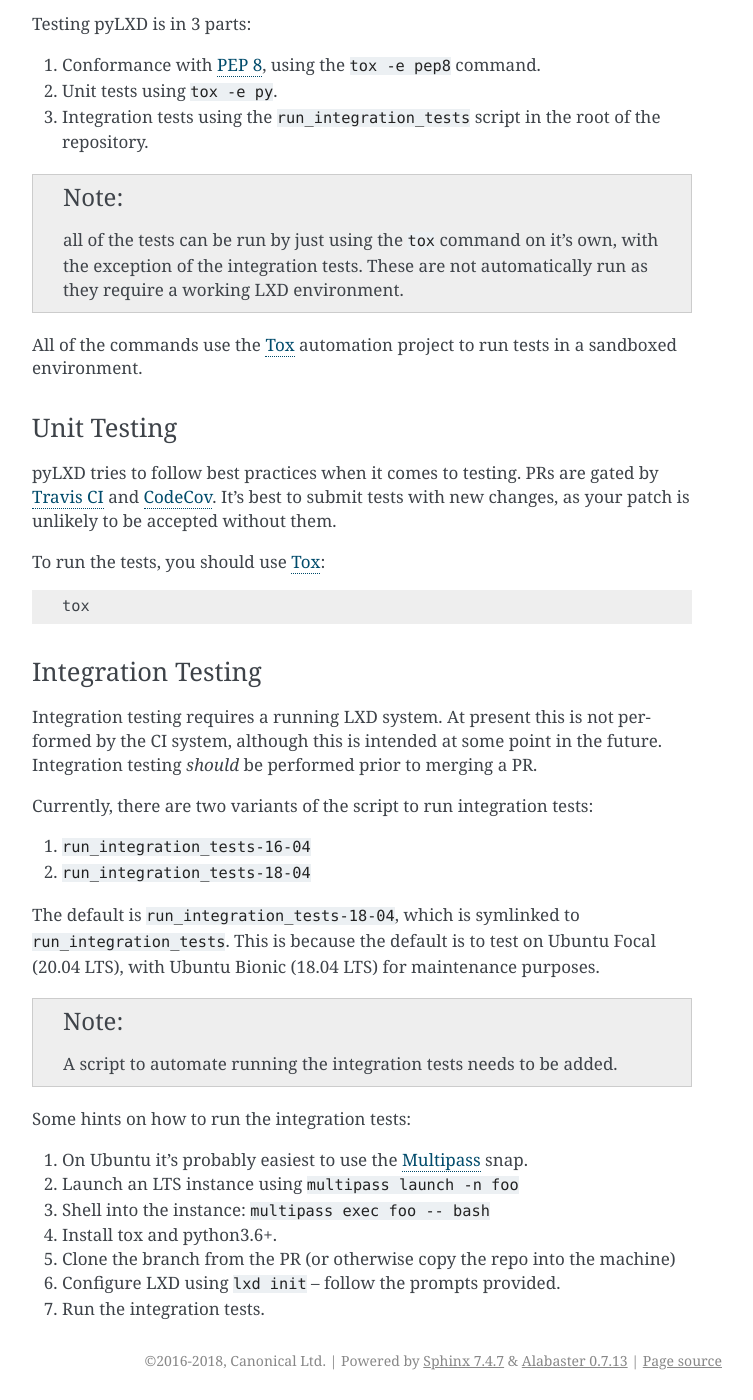
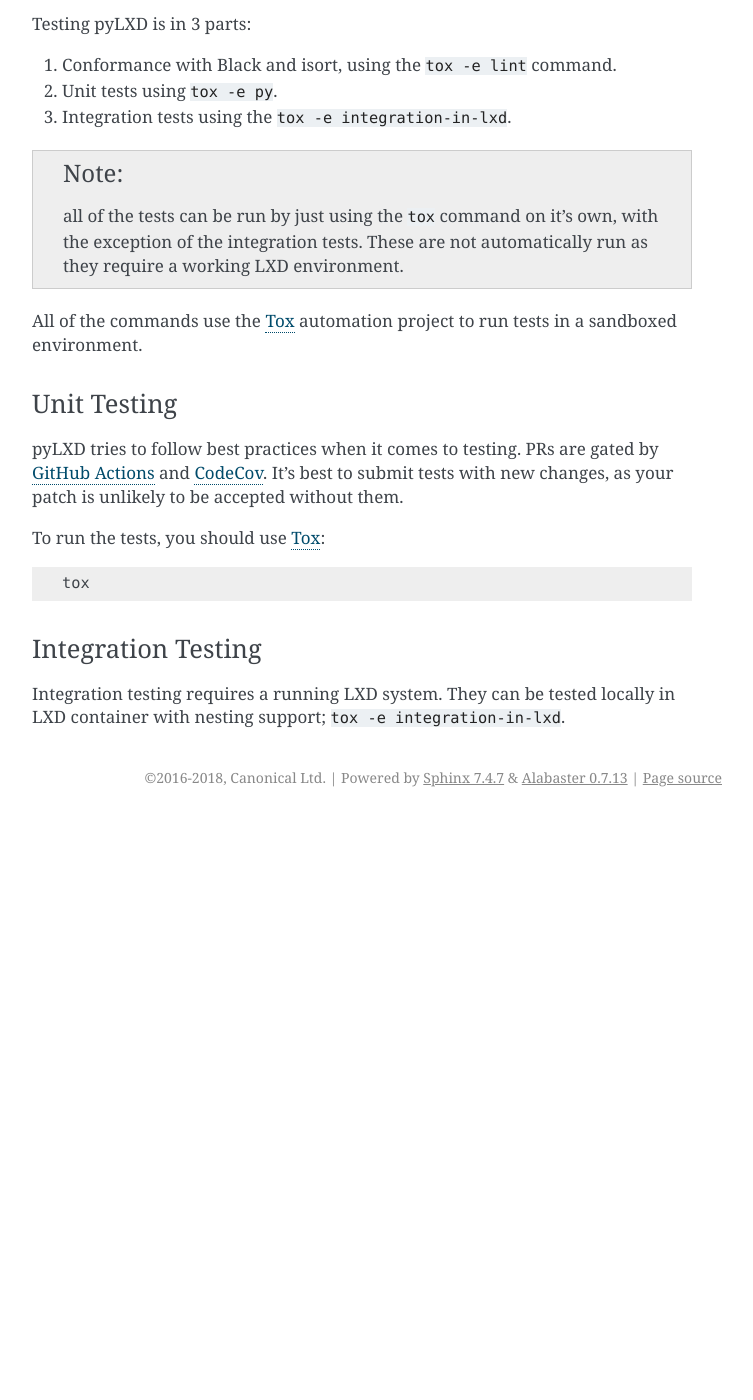
Before and after one commit to canonical/pylxd, a Sphinx documentation site: the page built from doc/source/contributing.rst, in a window 1280 px wide and 1400 px high, scrolled down 1766 px. Shown: the whole window, without its empty margins (388-1141 px from the left). Built offline with Sphinx 7.4.7, drawn with Linux system fonts in a browser that asks for light colours; after the commit the page ends 2583 px from its top, so only the background shows below that.

Commit message:
Update the contributing docs to reflect recent changes
Signed-off-by: Dougal Matthews <dougal@dougalmatthews.com>

```diff
--- a/doc/source/contributing.rst
+++ b/doc/source/contributing.rst
@@ -77,10 +77,9 @@ Testing
 
 Testing pyLXD is in 3 parts:
 
-1. Conformance with `PEP 8`_, using the ``tox -e pep8`` command.
+1. Conformance with Black and isort, using the ``tox -e lint`` command.
 2. Unit tests using ``tox -e py``.
-3. Integration tests using the ``run_integration_tests`` script in the root of
-   the repository.
+3. Integration tests using the ``tox -e integration-in-lxd``.
 
 .. note:: all of the tests can be run by just using the ``tox`` command on it's
           own, with the exception of the integration tests.  These are not
@@ -94,7 +93,7 @@ Unit Testing
 ^^^^^^^^^^^^
 
 pyLXD tries to follow best practices when it comes to testing. PRs are gated
-by `Travis CI <https://travis-ci.org/lxc/pylxd>`_ and
+by `GitHub Actions <https://github.com/lxc/pylxd/actions>`_ and
 `CodeCov <https://codecov.io/gh/lxc/pylxd>`_. It's best to submit tests
 with new changes, as your patch is unlikely to be accepted without them.
 
@@ -105,32 +104,9 @@ To run the tests, you should use `Tox`_::
 Integration Testing
 ^^^^^^^^^^^^^^^^^^^
 
-Integration testing requires a running LXD system.  At present this is not
-performed by the CI system, although this is intended at some point in the
-future.  Integration testing *should* be performed prior to merging a PR.
-
-Currently, there are two variants of the script to run integration tests:
-
-1. ``run_integration_tests-16-04``
-2. ``run_integration_tests-18-04``
-
-The default is ``run_integration_tests-18-04``, which is symlinked to
-``run_integration_tests``. This is because the default is to test on Ubuntu
-Focal (20.04 LTS), with Ubuntu Bionic (18.04 LTS) for maintenance purposes.
-
-.. note:: A script to automate running the integration tests needs to be added.
-
-Some hints on how to run the integration tests:
-
-1. On Ubuntu it's probably easiest to use the `Multipass`_ snap.
-2. Launch an LTS instance using ``multipass launch -n foo``
-3. Shell into the instance: ``multipass exec foo -- bash``
-4. Install tox and python3.6+.
-5. Clone the branch from the PR (or otherwise copy the repo into the machine)
-6. Configure LXD using ``lxd init`` -- follow the prompts provided.
-7. Run the integration tests.
+Integration testing requires a running LXD system.  They can be tested locally
+in LXD container with nesting support; ``tox -e integration-in-lxd``.
 
 .. _Github: https://github.com/lxc/pylxd
-.. _PEP 8: https://www.python.org/dev/peps/pep-0008/
 .. _Tox: https://tox.readthedocs.io/en/latest/
 .. _Multipass: https://github.com/CanonicalLtd/multipass
```
